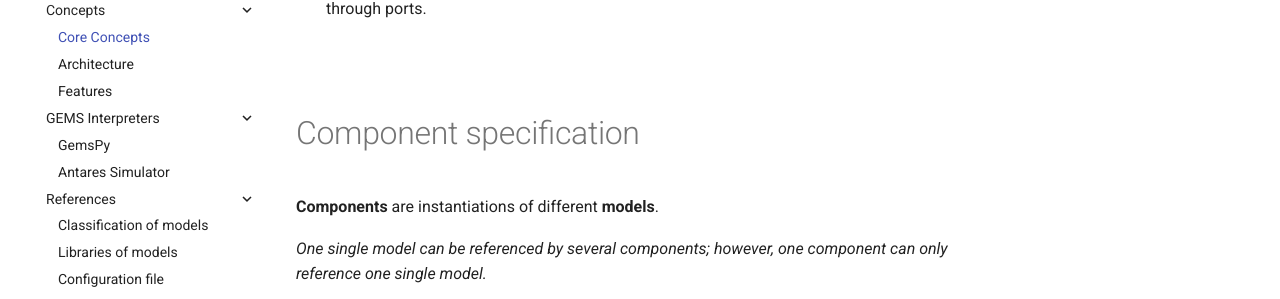
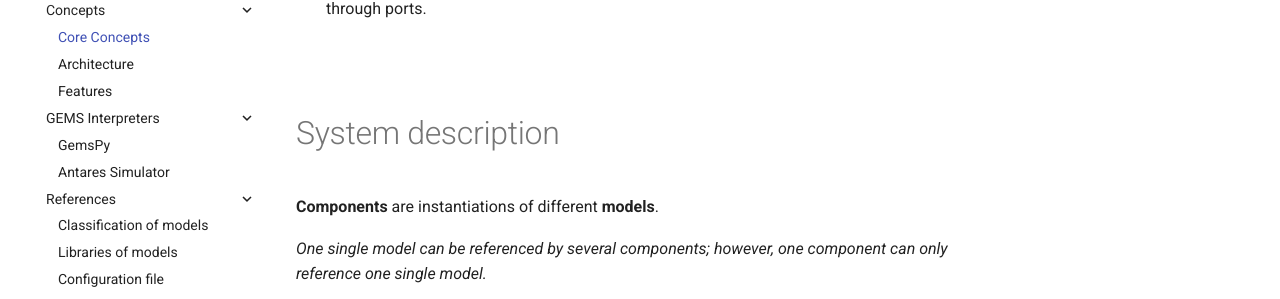
Before and after one commit to AntaresSimulatorTeam/GEMS, an MkDocs documentation site: the page built from doc/1_Overview/Concepts/1_core concepts.md, in a window 1280 px wide and 900 px high, scrolled down 977 px. Shown: the part 146-445 px from the top of the window. Built offline with MkDocs 1.6.1 and Material for MkDocs 9.7.7, drawn with Linux system fonts in a browser that asks for light colours; comment, search, counter and statistics services are not loaded.

Commit message:
Update header
Co-authored-by: Antoine Oustry, PhD <58943406+aoustry@users.noreply.github.com>

```diff
--- a/doc/1_Overview/Concepts/1_core concepts.md
+++ b/doc/1_Overview/Concepts/1_core concepts.md
@@ -35,7 +35,7 @@ They are defined by *variables*, *parameters*, *ports*, and *constraints*. [Exam
 <br/>
 <br/>
 
-# Component specification
+# System description
 
 **Components** are instantiations of different **models**.
 
```
